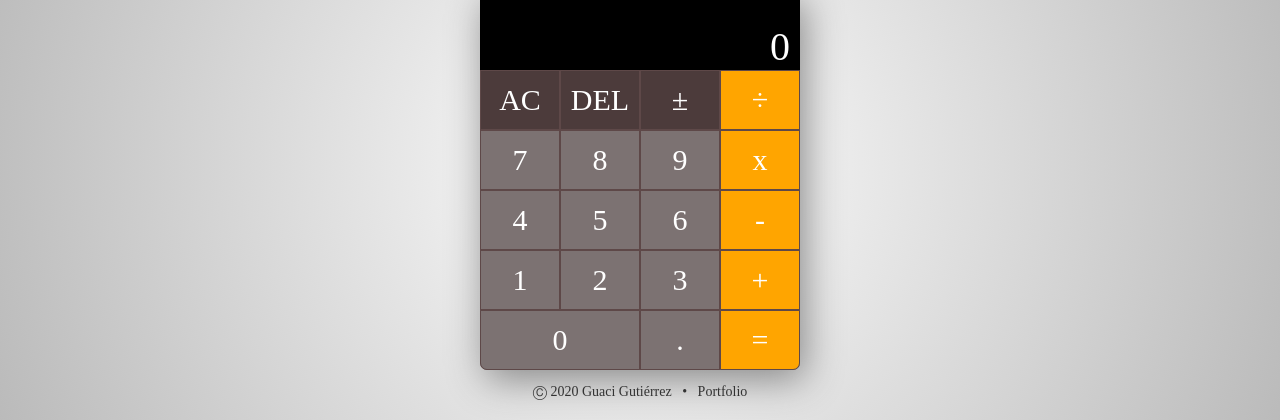
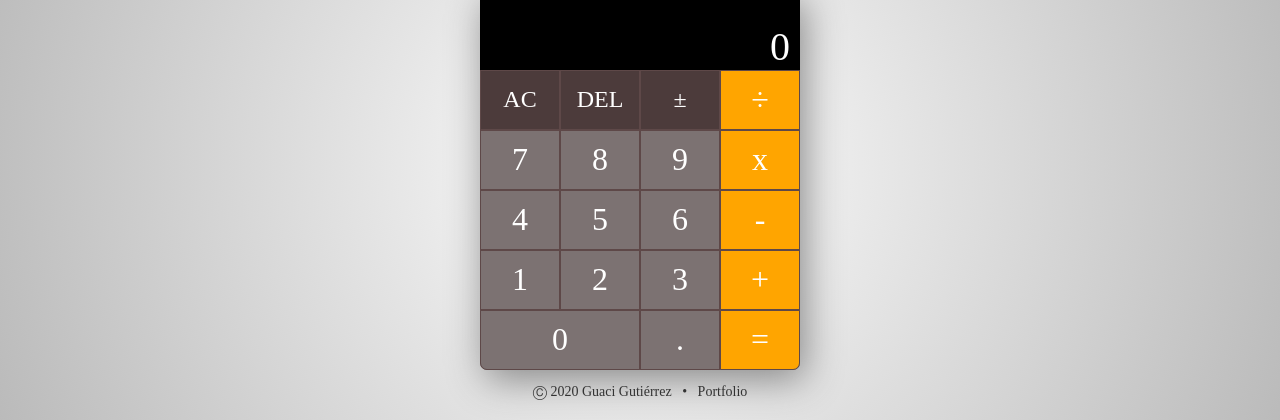
Before and after one commit to GuaciG/calculator, a React (Create React App) app: page / in a window 1280 px wide. Shown: the part 238-658 px from the top of the page. Built offline with nearby package versions, Linux system fonts and the light colour scheme; a web font is replaced by a local one.

Commit message:
changes for iOS

```diff
--- a/src/components/Buttons.css
+++ b/src/components/Buttons.css
@@ -3,6 +3,9 @@
     display: grid;
     grid-template-columns: repeat(4, 80px);
     grid-template-rows: repeat(5, 60px);
+    column-gap: 0;
+    row-gap: 0;
+    grid-gap: 0;
     gap: 0;
 }
 
@@ -10,7 +13,7 @@
 button {
     color: #ffffff;
     border: 1px solid #5e4848;
-    font-size: 30px;
+    font-size: 2rem;
     outline: none;
 }
 
@@ -31,6 +34,8 @@ button:hover {
 
 .all-clear, .negative, .delete {
     background-color: #4c3b3b;
+    font-size: 1.5rem;
+    text-align: center;
 }
 
 .number {
```
